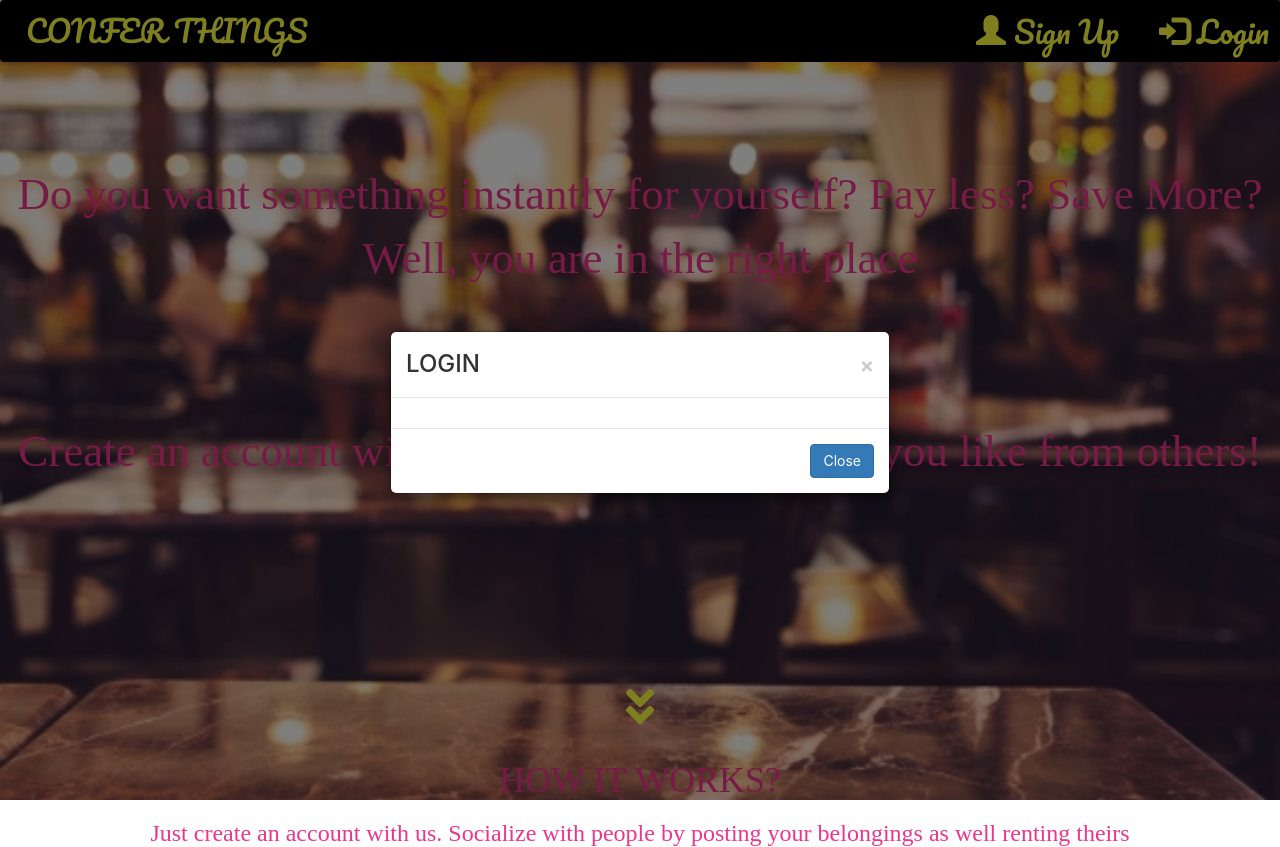
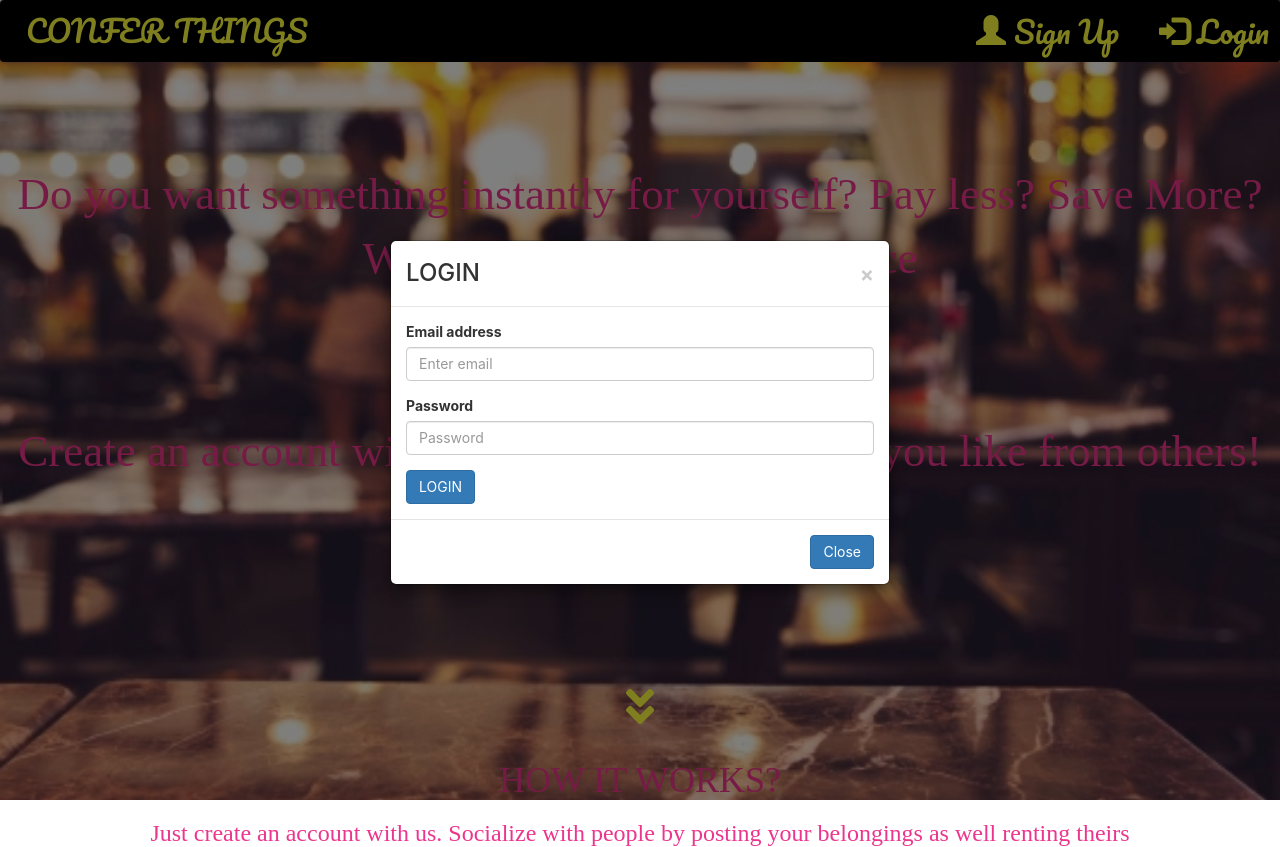
Before and after one commit to Mahi-Mani/ConferThings, a React (Create React App) app in the folder client/: page / in a window 1280 px wide. Both pictures are taken after a click on the link "Login". Built offline with nearby package versions, Linux system fonts and the light colour scheme; what react-animations would draw is missing.

Commit message:
Implemented dynamic form

```diff
--- a/client/src/components/Form/index.js
+++ b/client/src/components/Form/index.js
@@ -2,6 +2,12 @@ import React, { Component } from "react";
 import API from "../../utils/API";
 
 class Form extends Component {
+
+    constructor(props) {
+        super(props);
+        console.log(props);
+    }
+
     state = {
         firstName: "",
         lastName: "",
@@ -31,8 +37,16 @@ class Form extends Component {
         })
     }
 
+    handleLogin = (event) => {
+        event.preventDefault();
+        console.log("LOgin email", this.state.email);
+        console.log("Login password", this.state.password);
+    }
+
     render() {
         return (
+            <>
+                {this.props.signUp ?
                     <form>
                         <div className="form-group">
                             <label htmlFor="fname">First Name</label>
@@ -82,6 +96,30 @@ class Form extends Component {
                         <button type="submit" className="btn btn-primary"
                             onClick={this.handleSignUp}>CREATE</button>
                     </form>
+                    :
+                    <form>
+                        <div className="form-group">
+                            <label htmlFor="exampleInputEmail1">Email address</label>
+                            <input type="email" className="form-control"
+                                id="exampleInputEmail1"
+                                aria-describedby="emailHelp" placeholder="Enter email"
+                                name="email"
+                                value={this.state.email}
+                                onChange={this.handleInputChange} />
+                        </div>
+                        <div className="form-group">
+                            <label htmlFor="exampleInputPassword1">Password</label>
+                            <input type="password" className="form-control"
+                                id="exampleInputPassword1" placeholder="Password"
+                                name="password"
+                                value={this.state.password}
+                                onChange={this.handleInputChange} />
+                        </div>
+                        <button type="submit" className="btn btn-primary"
+                            onClick={this.handleLogin}>LOGIN</button>
+                    </form>
+                }
+            </>
         );
     }
 }
--- a/client/src/components/Modal/index.js
+++ b/client/src/components/Modal/index.js
@@ -15,7 +15,10 @@ function Modal({ id, login, signUp }) {
                                 </button>
                             </div>
                             <div className="modal-body">
-                                <Form />
+                                <Form
+                                    login={login}
+                                    signUp={signUp}
+                                />
                             </div>
                             <div className="modal-footer">
                                 <button type="button" className="btn btn-primary" data-dismiss="modal">Close</button>
@@ -34,7 +37,10 @@ function Modal({ id, login, signUp }) {
                                 </button>
                             </div>
                             <div className="modal-body">
-                                {/* <Form /> */}
+                                <Form
+                                    login={login}
+                                    signUp={signUp}
+                                />
                             </div>
                             <div className="modal-footer">
                                 <button type="button" className="btn btn-primary" data-dismiss="modal">Close</button>
```
Lines whose indentation alone changed are shown as unchanged.
